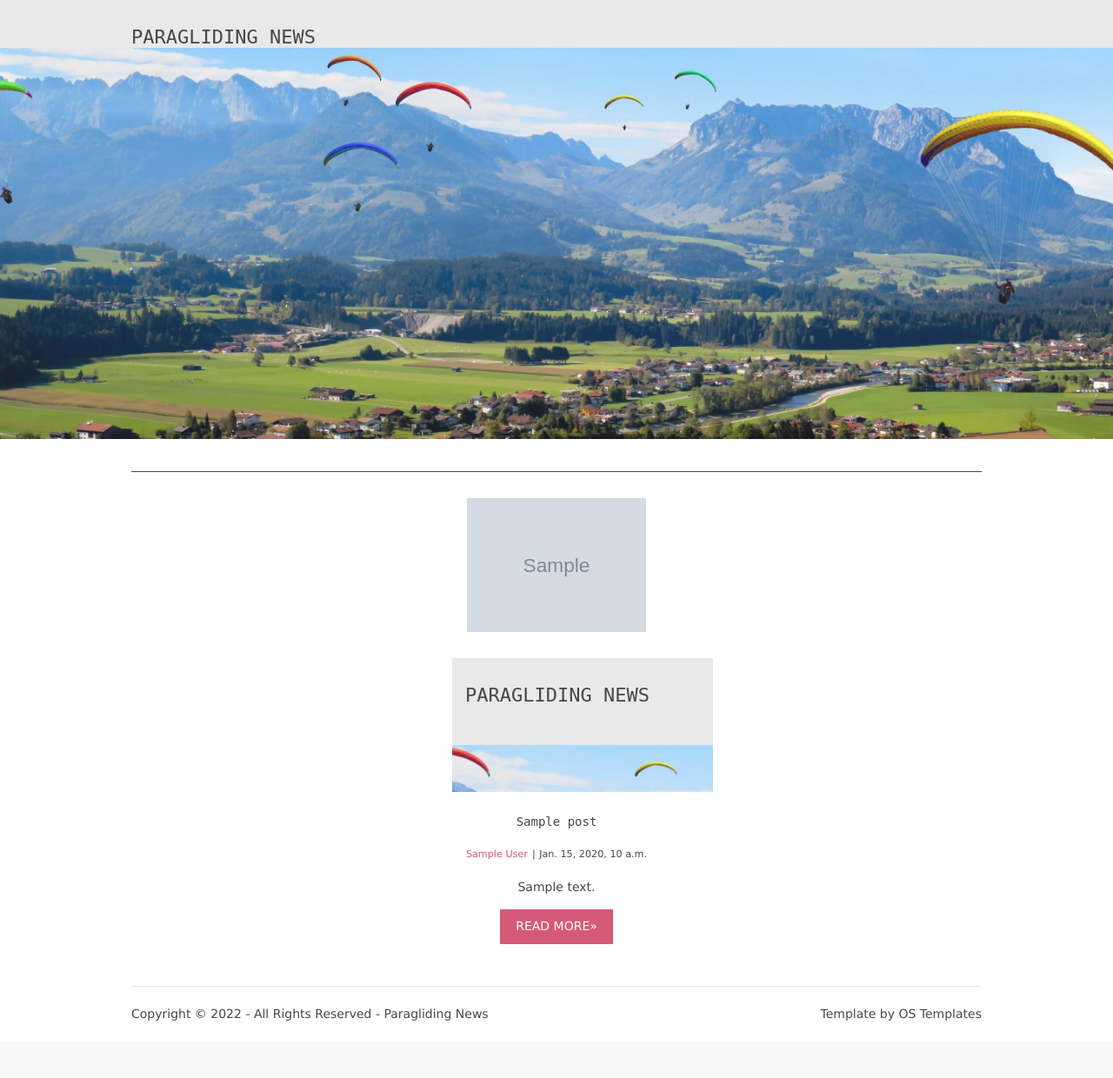
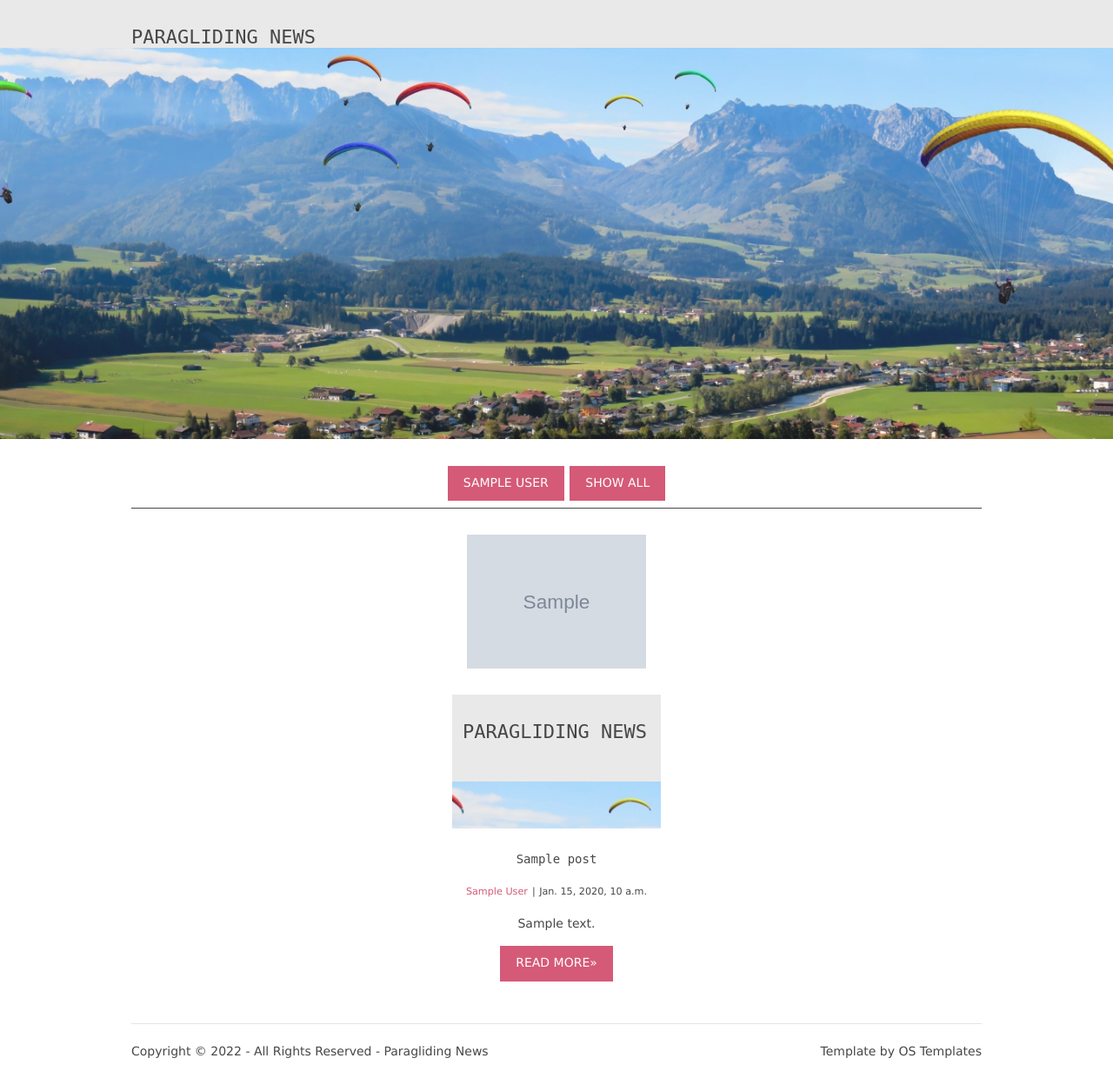
Before and after one commit to topeklc/Django-paragliding-news-aggregator, a Django app: template news/templates/index.html in a window 1280 px wide. Shown: the whole page at 87% size. Before the commit the page ends 1174 px from the top, so only its background shows below. Run offline with Django 4.2, Linux system fonts and the light colour scheme; the template is opened without the code that fills it: most values are stand-ins (such as "Sample title", 1, 10 or a date in 2020); grey boxes marked "Sample" are stand-in pictures.

Commit message:
Add authors bar

```diff
--- a/news/templates/index.html
+++ b/news/templates/index.html
@@ -29,6 +29,12 @@
 <div class="wrapper row3">
   <main class="hoc container clear">
     <!-- main body -->
+    <form action="" method="POST">
+    {% for author in authors %}
+    <a class="btn" href="?page=1&author={{ author }}" name="author">{{ author }}</a>
+    {% endfor %}
+    <a class="btn" href="/" name="author">SHOW ALL</a>
+  </form>
     <hr class="btmspace-30">
     <!-- ################################################################################################ -->
     <ul class="nospace group overview">
@@ -63,10 +69,10 @@
     <form method="POST" action="">
     <footer class="nospace">
       {% if posts.has_previous %}
-      <a class="btn" href="?page={{ posts.previous_page_number }}">&#10094;</a>
+      <a class="btn" href="?page={{ posts.previous_page_number }}&author={{ author }}">&#10094;</a>
       {% endif %}
       {% if posts.has_next %}
-      <a class="btn" href="?page={{ posts.next_page_number }}">&#10095;</a>
+      <a class="btn" href="?page={{ posts.next_page_number }}&author={{ author }}">&#10095;</a>
       {% endif %}
     </footer>
     </form>
--- a/static/styles/framework.css
+++ b/static/styles/framework.css
@@ -164,6 +164,7 @@ img {
 .vidprev {
   max-height: 154px;
   min-height: 154px;
+  max-width: 240px;
   margin-bottom: 20px;
 }
 
```
Also changed, not shown: news/utils.py (+10 -2 lines), news/views.py (+6 -3 lines).
